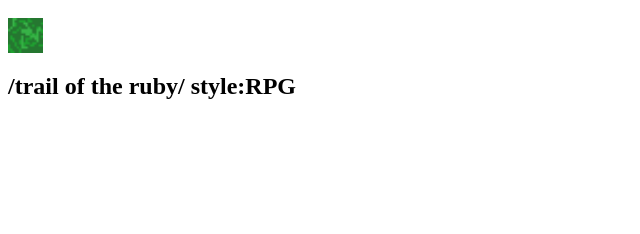
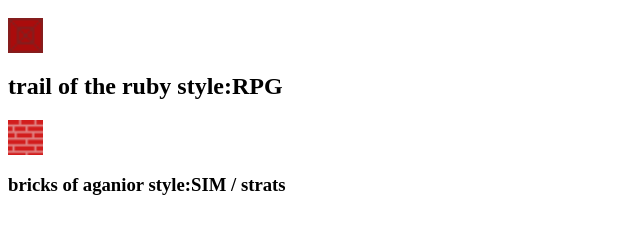
Before and after one commit to agare87900/BlackCatStudios, a plain HTML site: page index.html in a window 1280 px wide. Shown: the part 48-282 px from the top of the page, without its empty margins (0-640 px from the left). Drawn offline with Linux system fonts and the light colour scheme.

Commit message:
Add files via upload

```diff
--- a/index.html
+++ b/index.html
@@ -6,7 +6,9 @@
 </head>
 <body>
     <h1>games</h1>
-    <img src="grass_top.png" alt="trail of the ruby" style="max-width: 100%; height: 35;">
-    <h2>/trail of the ruby/ style:RPG</h2>
+    <img src="ruby.png" alt="trail of the ruby" style="max-width: 100%; height: 35;">
+    <h2>trail of the ruby style:RPG</h2>
+    <img src="brick.png" alt="brick by brick" style="max-width: 100%; height: 35;">
+    <h3>bricks of aganior style:SIM / strats</h3>
 </body>
 </html>
```
Also changed, not shown: brick.png (added), ruby.png (added).
